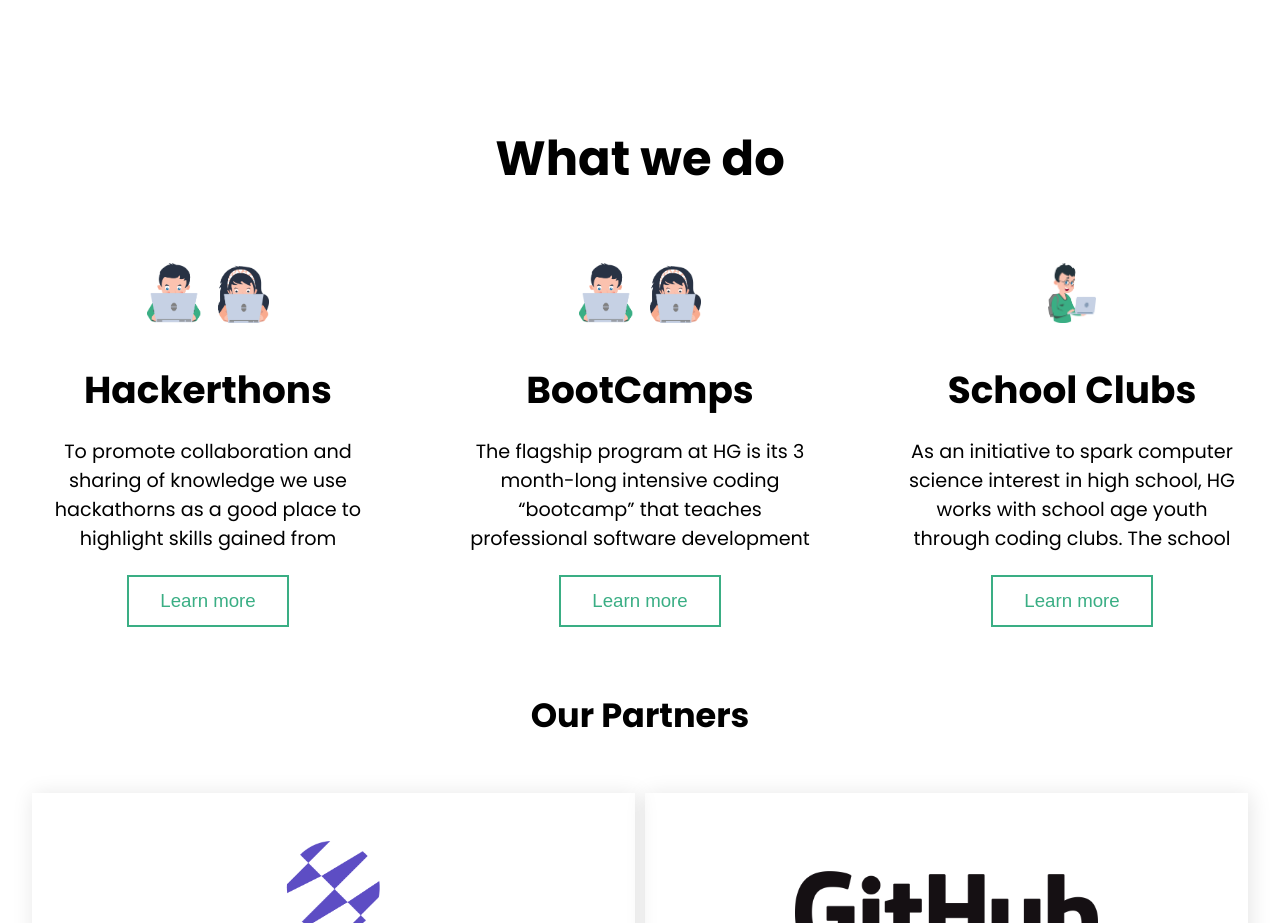
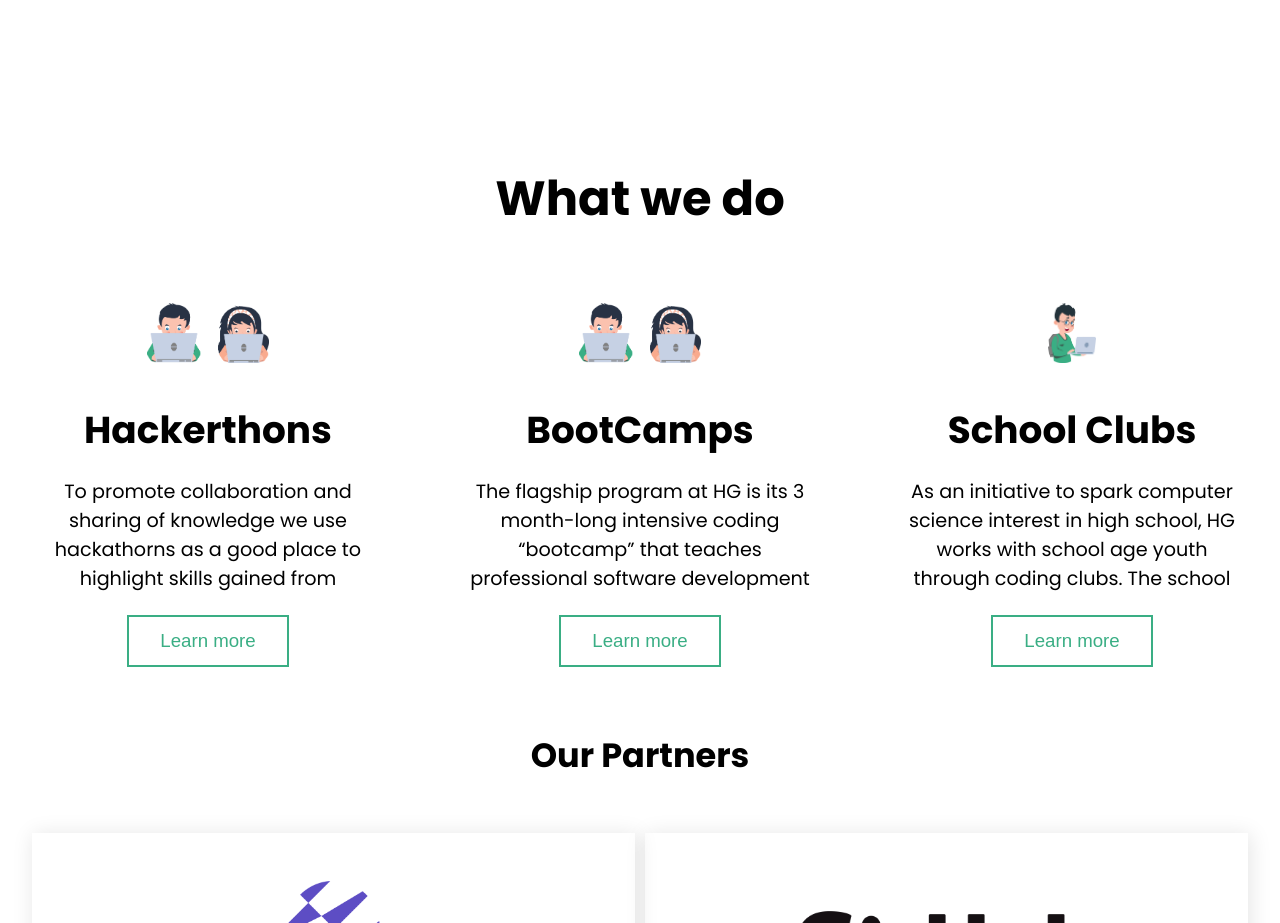
Before and after one commit to Mikemnjovu/hackersguild-1, a React (Create React App) app: page / in a window 1280 px wide. Shown: the part 840-1763 px from the top of the page. Built offline with nearby package versions, Linux system fonts and the light colour scheme.

Commit message:
add margin top

```diff
--- a/src/pages/landing/styles/what-we-do.css
+++ b/src/pages/landing/styles/what-we-do.css
@@ -1,4 +1,5 @@
 .what-we-do {
+  margin-top:2.5em;
   width: 100%;
   display: flex;
   flex-direction: column;
```
